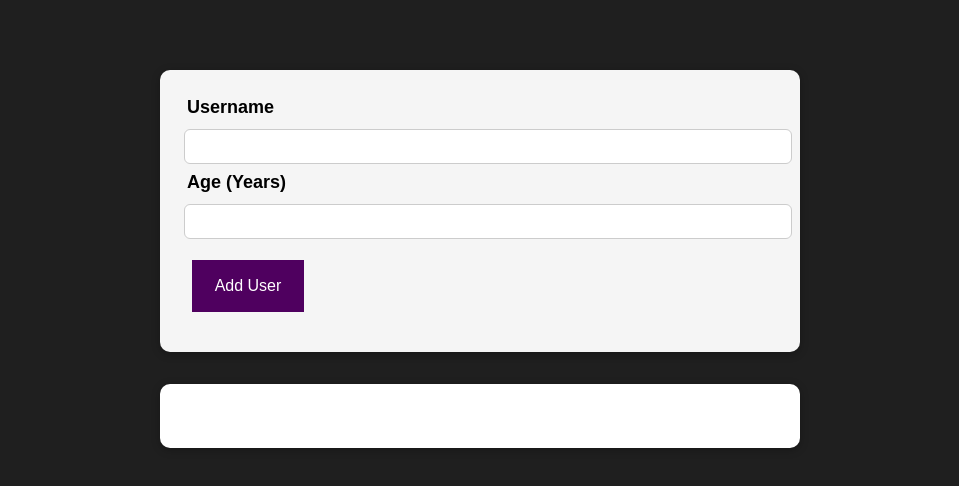
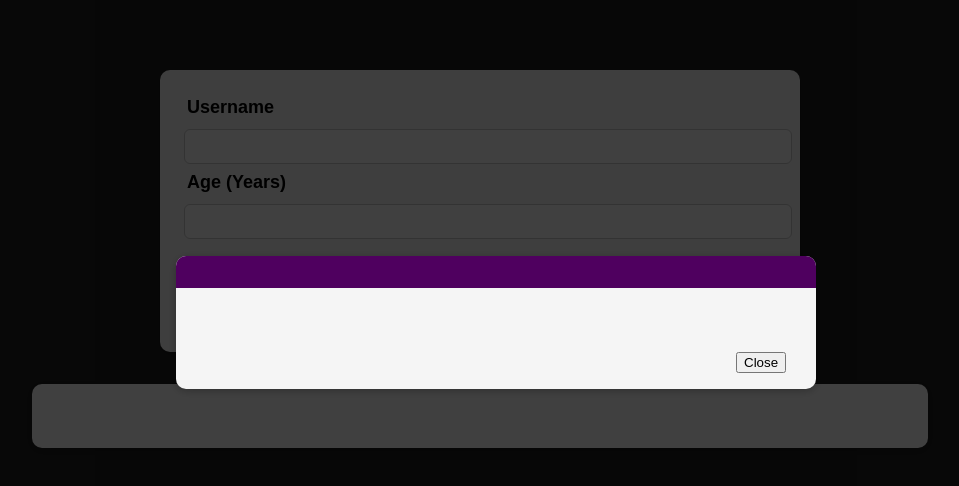
Before and after one commit to RadwaSaleh/react-practice-project, a React (Create React App) app: page / in a window 1280 px wide. Shown: the top 486 px of the page, without its empty margins (160-1119 px from the left). Built offline with nearby package versions, Linux system fonts and the light colour scheme.

Commit message:
Add ErrorModal reusable component and use it in AddUser component

```diff
--- a/src/App.js
+++ b/src/App.js
@@ -1,6 +1,7 @@
 import React, {Fragment, useState} from 'react';
 import AddUser from './components/AddUser';
 import UsersList from './components/UsersList';
+import ErrorModal from './components/UI/ErrorModal';
 
 function App(props) {
     const [usersList, setUsersList] = useState([]);
@@ -9,7 +10,7 @@ function App(props) {
     const addUserHandler = (name, age) => {
         console.log(name + ' ' + age);
         setUsersList((prevState) => {
-            return [...prevState, {name: name, age: age}];
+            return [...prevState, {id:Math.random().toString(), name: name, age: age}];
         });
     }
 
--- a/src/components/AddUser.js
+++ b/src/components/AddUser.js
@@ -1,9 +1,10 @@
-import React, { useState } from "react";
+import React, { useState, Fragment } from "react";
 import './AddUser.css';
 import './UI/Card';
 import Card from "./UI/Card";
 import Button from "./UI/Button";
-import "./UI/Button.css"
+import "./UI/Button.css";
+import ErrorModal from "../components/UI/ErrorModal";
 
 const AddUser = (props) => {
     const [userName, setUserName] = useState('')
@@ -27,6 +28,8 @@ const AddUser = (props) => {
     }
 
     return (
+        <Fragment>
+            <ErrorModal/>
             <Card className="add-user">
                 <form onSubmit={addUserHandler}>
                     <div>
@@ -40,6 +43,8 @@ const AddUser = (props) => {
                     <Button type="submit" className="button">Add User</Button>
                 </form>
             </Card>
+        </Fragment>
+
     )
 }
 
--- a/src/components/UI/Card.css
+++ b/src/components/UI/Card.css
@@ -2,7 +2,7 @@
     background: whitesmoke;
     box-shadow: 0 2px 8px rgba(0, 0, 0, 0.26);
     border-radius: 10px;
-    margin: 70px 25% 1rem;
+    margin: 70px 25% 0rem;
     display: flex;
     flex-wrap: wrap;
 }
--- /dev/null
+++ b/src/components/UI/ErrorModal.css
@@ -0,0 +1,50 @@
+.backdrop {
+    position: fixed;
+    top: 0;
+    left: 0;
+    width: 100%;
+    height: 100vh;
+    z-index: 10;
+    background: rgba(0, 0, 0, 0.75);
+}
+
+.modal {
+    position: fixed;
+    top: 30vh;
+    width: 80%;
+    z-index: 100;
+    overflow: hidden;
+    margin: 1rem;
+}
+
+.header {
+    background: #4f005f;
+    padding: 1rem;
+    width: 100%;
+}
+
+.header h2 {
+    margin: 0;
+    color: white;
+}
+
+.content {
+    padding: 1rem;
+    width: 100%;
+}
+
+.actions {
+    padding: 1rem;
+    display: flex;
+    justify-content: left;
+    width: 7rem;
+    cursor: pointer;
+    margin-left: 34rem;
+}
+
+@media (min-width: 768px) {
+    .modal {
+        left: calc(50% - 20rem);
+        width: 40rem;
+    }
+}
--- /dev/null
+++ b/src/components/UI/ErrorModal.js
@@ -0,0 +1,25 @@
+import React from 'react';
+import './ErrorModal.css';
+import Card from "../UI/Card";
+import Button from "../UI/Button";
+
+const ErrorModal = (props) => {
+    return (
+        <div>
+            <div className="backdrop"/>
+            <Card className="modal">
+                <header className="header">
+                    <h2>{props.title}</h2>
+                </header>
+                <div className="content">
+                    <p>{props.message}</p>
+                </div>
+                <footer className="actions">
+                    <Button>Close</Button>
+                </footer>
+            </Card>
+        </div>
+    )
+}
+
+export default ErrorModal;
--- a/src/components/UsersList.css
+++ b/src/components/UsersList.css
@@ -1,7 +1,7 @@
 .users {
     margin: 2rem auto;
     width: 90%;
-    max-width: 40rem;
+    max-width: 56rem;
     background: white;
 }
 
@@ -14,4 +14,5 @@
     border: 1px solid #ccc;
     margin: 0.5rem 0;
     padding: 0.5rem;
+    width: 54rem;
 }
--- a/src/components/UsersList.js
+++ b/src/components/UsersList.js
@@ -6,7 +6,7 @@ const UsersList = (props) => {
     return (
         <Card className="users">
             <ul>
-                {props.usersList.map((user) => <li>{user.name} {user.age}</li>)}
+                {props.usersList.map((user) => <li key={props.id}>{user.name} {user.age}</li>)}
             </ul>
         </Card>
     )
```
Lines whose indentation alone changed are shown as unchanged.
